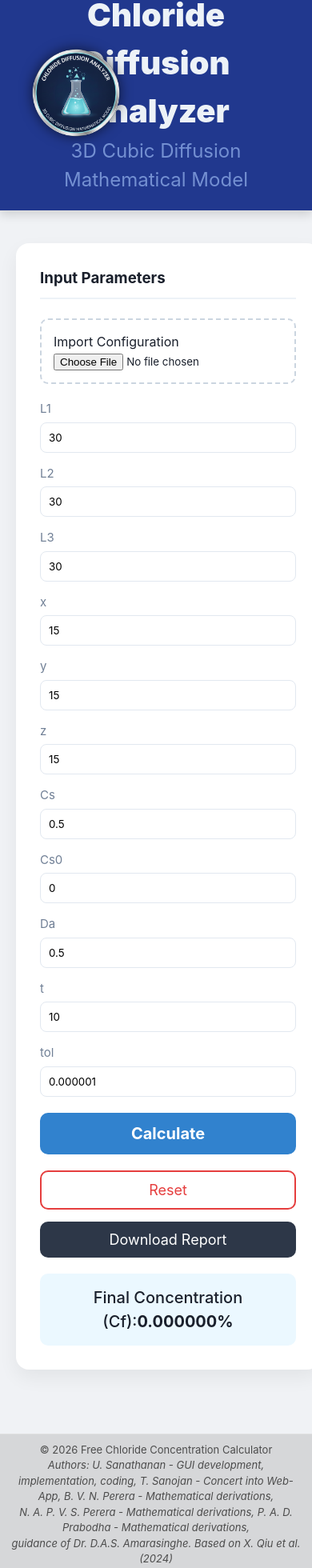
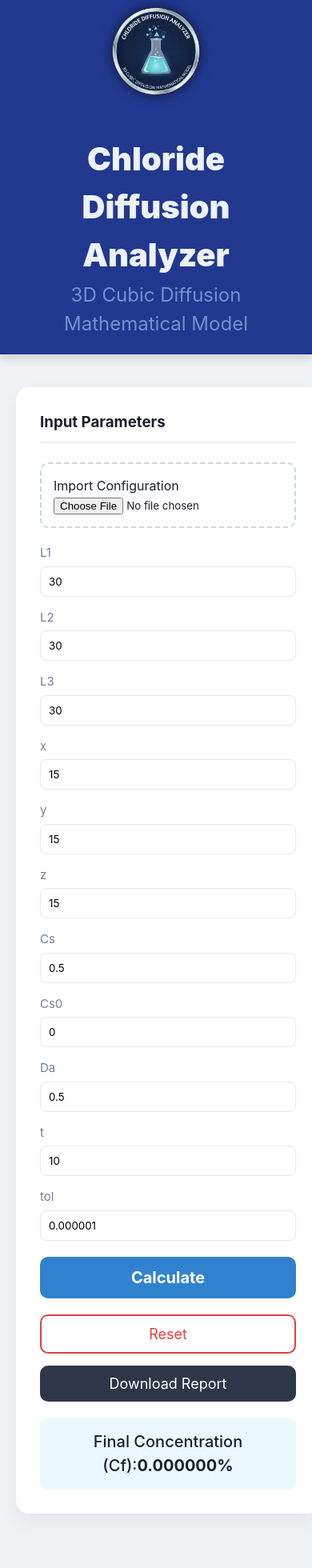
Before and after one commit to sano-thaya/Chloride-Calculator-web-app, a React (Vite) app in the folder chloride-calc/: page / in a window 390 px wide. Shown: the part 31-1991 px from the top of the page at 80% size. Built offline with nearby package versions, Linux system fonts and the light colour scheme.

Commit message:
Update header layout and fix typo in footer citation

```diff
--- a/chloride-calc/src/App.css
+++ b/chloride-calc/src/App.css
@@ -195,7 +195,8 @@
 .app-header {
   display: flex;
   align-items: center;
-  justify-content: center;
+  justify-content: flex-start;
+  gap: 30px;
   padding: 20px;
   border-bottom: 1px solid #e0e0e0;
   background: #21388e;
@@ -203,9 +204,7 @@
 }
 
 .header-left {
-  flex: 1;
-  position: absolute;
-  left: 20px;
+  flex-shrink: 0;
 }
 
 .logo {
@@ -214,7 +213,7 @@
 }
 
 .header-center {
-  flex: 2;
+  flex: 1;
   text-align: center;
 }
 
@@ -245,3 +244,13 @@
 .citation {
   font-style: italic;
 }
+
+@media (max-width: 768px) {
+  .app-footer {
+    font-size: 12px;
+    padding: 5px;
+  }
+  .citation {
+    font-size: 10px;
+  }
+}
--- a/chloride-calc/src/components/Footer.jsx
+++ b/chloride-calc/src/components/Footer.jsx
@@ -5,7 +5,7 @@ export default function Footer() {
         © 2026 Free Chloride Concentration Calculator <br />
         <span className="citation">
           Authors: U. Sanathanan - GUI development, implementation, coding,
-                    T. Sanojan - Concert into Web-App,
+                    T. Sanojan - Convert into Web-App,
                     B. V. N. Perera -  Mathematical derivations, <br/>
                     N. A. P. V. S. Perera -  Mathematical derivations,
                     P. A. D. Prabodha -  Mathematical derivations, <br/>
```
